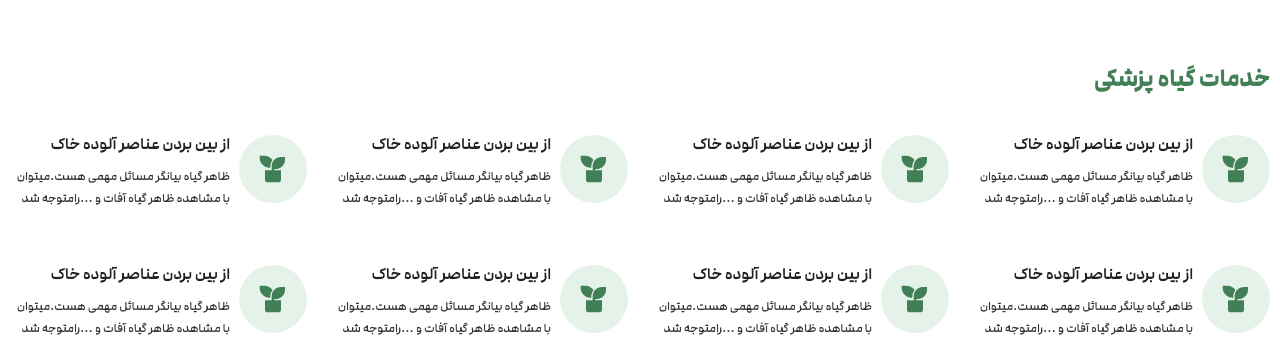
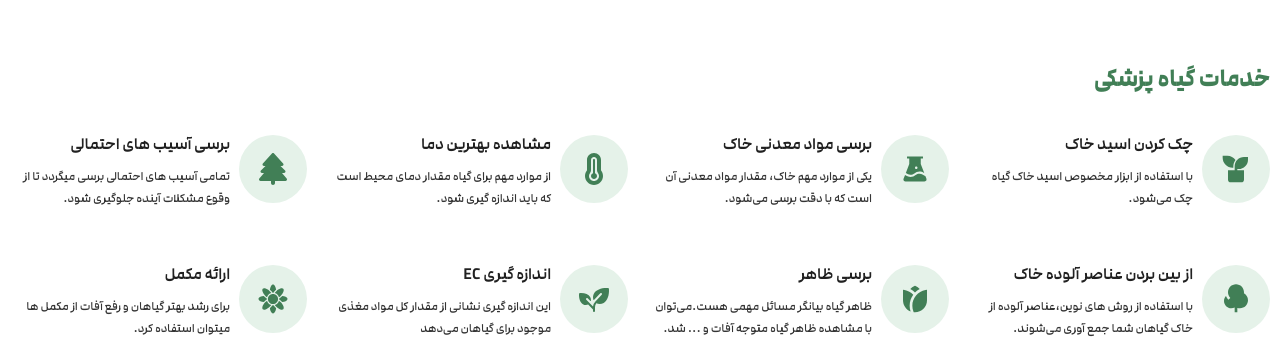
Before and after one commit to alisadeghi192/nextjs-full-stack-ecommerce-giahland, a Next.js app: page / in a window 1280 px wide. Shown: the part 2222-2562 px from the top of the page. Built offline with nearby package versions, Linux system fonts and the light colour scheme.

Commit message:
refactor(landing): integrate PlantDoctorServices component

```diff
--- a/src/app/globals.css
+++ b/src/app/globals.css
@@ -56,5 +56,5 @@
     max-width: 90rem; /* 1440px */
   }
 
-  @apply mx-auto w-full px-4 md:px-2.5 2xl:max-w-320;
+  @apply mx-auto w-full px-4 md:px-2.5 2xl:max-w-7xl;
 }
--- a/src/app/page.tsx
+++ b/src/app/page.tsx
@@ -1,11 +1,10 @@
-"use client";
 
 import ServicesSection from "./components/features/landing/ServicesSection";
 import HeroSection from "./components/features/landing/HeroSection";
 import BannerSection from "./components/features/landing/BannerSection";
 import ProductSlider from "./components/features/products/ProductSlider";
 import BlogSlider from "./components/features/blog/BlogSlider";
-import { RiPlantFill } from "react-icons/ri";
+import PlantDoctorServices from "./components/features/landing/PlantDoctorServices";
 
 const indoorPlants = [
   {
@@ -83,123 +82,7 @@ export default function Home() {
       <BannerSection />
       <ProductSlider title="گیاهان آپارتمانی" products={indoorPlants} />
       <BlogSlider posts={blogPosts} title="مقالات" />
-      <section className="mt-16 max-sm:mt-10">
-        <h4 className="text-primary mb-6 text-2xl/8.5 font-bold max-sm:font-semibold max-sm:text-xl/7">خدمات گیاه پزشکی</h4>
-        <div className="max-xs:grid-cols-1 [&>*:nth-child(even)]:max-xs:justify-self-start mt-8 grid grid-cols-4 gap-x-6 gap-y-12 max-xl:grid-cols-3 max-xl:gap-y-10 max-lg:grid-cols-2 max-lg:gap-y-8 max-sm:mt-6 max-sm:grid-cols-1 max-sm:gap-y-6 [&>*:nth-child(even)]:max-sm:justify-self-end">
-          <div className="flex max-w-76 items-center gap-x-2.25 max-md:gap-x-2">
-            <div className="bg-bg-service flex size-17 shrink-0 items-center justify-center rounded-full max-md:size-14">
-              <RiPlantFill className="text-primary size-8 max-md:size-6" />
-            </div>
-            <div className="flex flex-col gap-y-1.5">
-              <h6 className="text-neutral12 text-base/8 font-medium text-nowrap max-md:text-sm/5.5">
-                از بین بردن عناصر آلوده خاک
-              </h6>
-              <p className="text-neutral11 text-[12px]/5.5">
-                ظاهر گیاه بیانگر مسائل مهمی هست.میتوان با مشاهده ظاهر گیاه آفات
-                و ...رامتوجه شد
-              </p>
-            </div>
-          </div>
-          <div className="flex max-w-76 items-center gap-x-2.25 max-md:gap-x-2">
-            <div className="bg-bg-service flex size-17 shrink-0 items-center justify-center rounded-full max-md:size-14">
-              <RiPlantFill className="text-primary size-8 max-md:size-6" />
-            </div>
-            <div className="flex flex-col gap-y-1.5">
-              <h6 className="text-neutral12 text-base/8 font-medium text-nowrap max-md:text-sm/5.5">
-                از بین بردن عناصر آلوده خاک
-              </h6>
-              <p className="text-neutral11 text-[12px]/5.5">
-                ظاهر گیاه بیانگر مسائل مهمی هست.میتوان با مشاهده ظاهر گیاه آفات
-                و ...رامتوجه شد
-              </p>
-            </div>
-          </div>
-          <div className="flex max-w-76 items-center gap-x-2.25 max-md:gap-x-2">
-            <div className="bg-bg-service flex size-17 shrink-0 items-center justify-center rounded-full max-md:size-14">
-              <RiPlantFill className="text-primary size-8 max-md:size-6" />
-            </div>
-            <div className="flex flex-col gap-y-1.5">
-              <h6 className="text-neutral12 text-base/8 font-medium text-nowrap max-md:text-sm/5.5">
-                از بین بردن عناصر آلوده خاک
-              </h6>
-              <p className="text-neutral11 text-[12px]/5.5">
-                ظاهر گیاه بیانگر مسائل مهمی هست.میتوان با مشاهده ظاهر گیاه آفات
-                و ...رامتوجه شد
-              </p>
-            </div>
-          </div>
-          <div className="flex max-w-76 items-center gap-x-2.25 max-md:gap-x-2">
-            <div className="bg-bg-service flex size-17 shrink-0 items-center justify-center rounded-full max-md:size-14">
-              <RiPlantFill className="text-primary size-8 max-md:size-6" />
-            </div>
-            <div className="flex flex-col gap-y-1.5">
-              <h6 className="text-neutral12 text-base/8 font-medium text-nowrap max-md:text-sm/5.5">
-                از بین بردن عناصر آلوده خاک
-              </h6>
-              <p className="text-neutral11 text-[12px]/5.5">
-                ظاهر گیاه بیانگر مسائل مهمی هست.میتوان با مشاهده ظاهر گیاه آفات
-                و ...رامتوجه شد
-              </p>
-            </div>
-          </div>
-          <div className="flex max-w-76 items-center gap-x-2.25 max-md:gap-x-2">
-            <div className="bg-bg-service flex size-17 shrink-0 items-center justify-center rounded-full max-md:size-14">
-              <RiPlantFill className="text-primary size-8 max-md:size-6" />
-            </div>
-            <div className="flex flex-col gap-y-1.5">
-              <h6 className="text-neutral12 text-base/8 font-medium text-nowrap max-md:text-sm/5.5">
-                از بین بردن عناصر آلوده خاک
-              </h6>
-              <p className="text-neutral11 text-[12px]/5.5">
-                ظاهر گیاه بیانگر مسائل مهمی هست.میتوان با مشاهده ظاهر گیاه آفات
-                و ...رامتوجه شد
-              </p>
-            </div>
-          </div>
-          <div className="flex max-w-76 items-center gap-x-2.25 max-md:gap-x-2">
-            <div className="bg-bg-service flex size-17 shrink-0 items-center justify-center rounded-full max-md:size-14">
-              <RiPlantFill className="text-primary size-8 max-md:size-6" />
-            </div>
-            <div className="flex flex-col gap-y-1.5">
-              <h6 className="text-neutral12 text-base/8 font-medium text-nowrap max-md:text-sm/5.5">
-                از بین بردن عناصر آلوده خاک
-              </h6>
-              <p className="text-neutral11 text-[12px]/5.5">
-                ظاهر گیاه بیانگر مسائل مهمی هست.میتوان با مشاهده ظاهر گیاه آفات
-                و ...رامتوجه شد
-              </p>
-            </div>
-          </div>
-          <div className="flex max-w-76 items-center gap-x-2.25 max-md:gap-x-2">
-            <div className="bg-bg-service flex size-17 shrink-0 items-center justify-center rounded-full max-md:size-14">
-              <RiPlantFill className="text-primary size-8 max-md:size-6" />
-            </div>
-            <div className="flex flex-col gap-y-1.5">
-              <h6 className="text-neutral12 text-base/8 font-medium text-nowrap max-md:text-sm/5.5">
-                از بین بردن عناصر آلوده خاک
-              </h6>
-              <p className="text-neutral11 text-[12px]/5.5">
-                ظاهر گیاه بیانگر مسائل مهمی هست.میتوان با مشاهده ظاهر گیاه آفات
-                و ...رامتوجه شد
-              </p>
-            </div>
-          </div>
-          <div className="flex max-w-76 items-center gap-x-2.25 max-md:gap-x-2">
-            <div className="bg-bg-service flex size-17 shrink-0 items-center justify-center rounded-full max-md:size-14">
-              <RiPlantFill className="text-primary size-8 max-md:size-6" />
-            </div>
-            <div className="flex flex-col gap-y-1.5">
-              <h6 className="text-neutral12 text-base/8 font-medium text-nowrap max-md:text-sm/5.5">
-                از بین بردن عناصر آلوده خاک
-              </h6>
-              <p className="text-neutral11 text-[12px]/5.5">
-                ظاهر گیاه بیانگر مسائل مهمی هست.میتوان با مشاهده ظاهر گیاه آفات
-                و ...رامتوجه شد
-              </p>
-            </div>
-          </div>
-        </div>
-      </section>
+      <PlantDoctorServices />
     </section>
   );
 }
```
